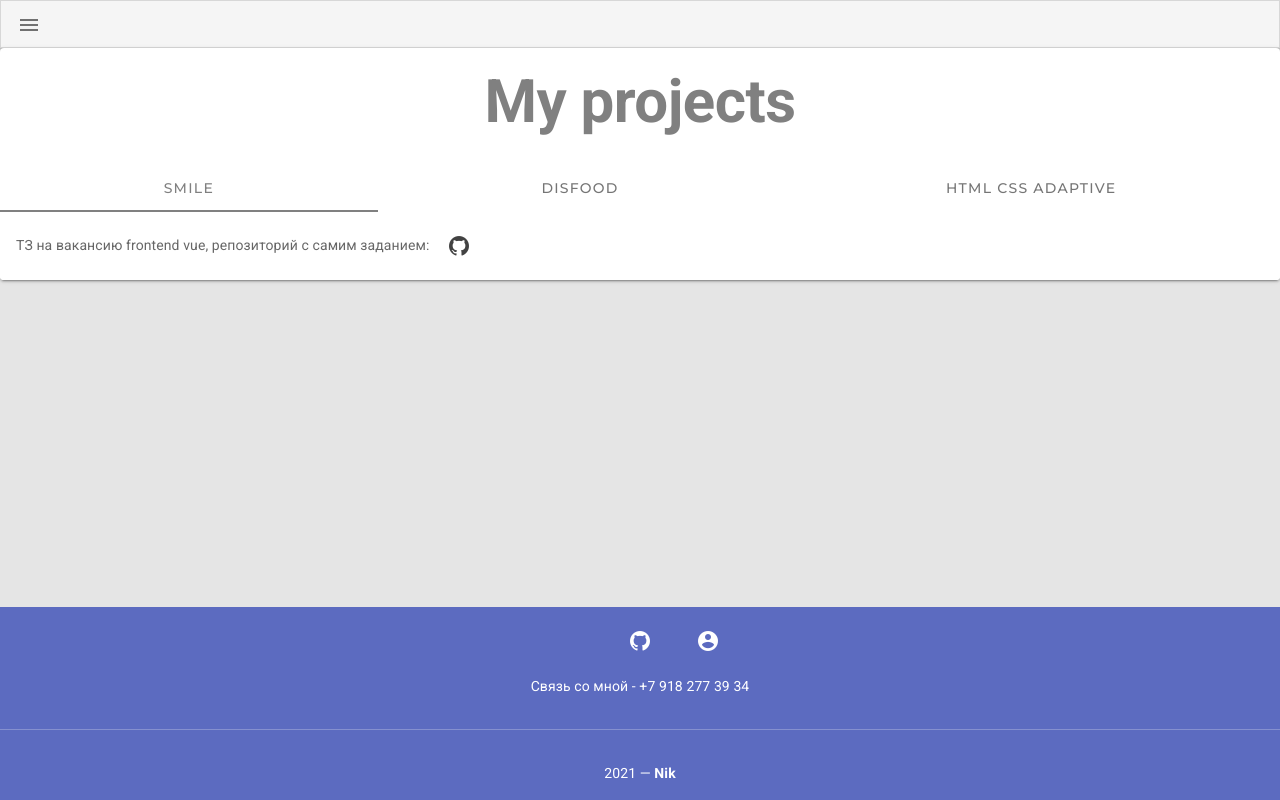
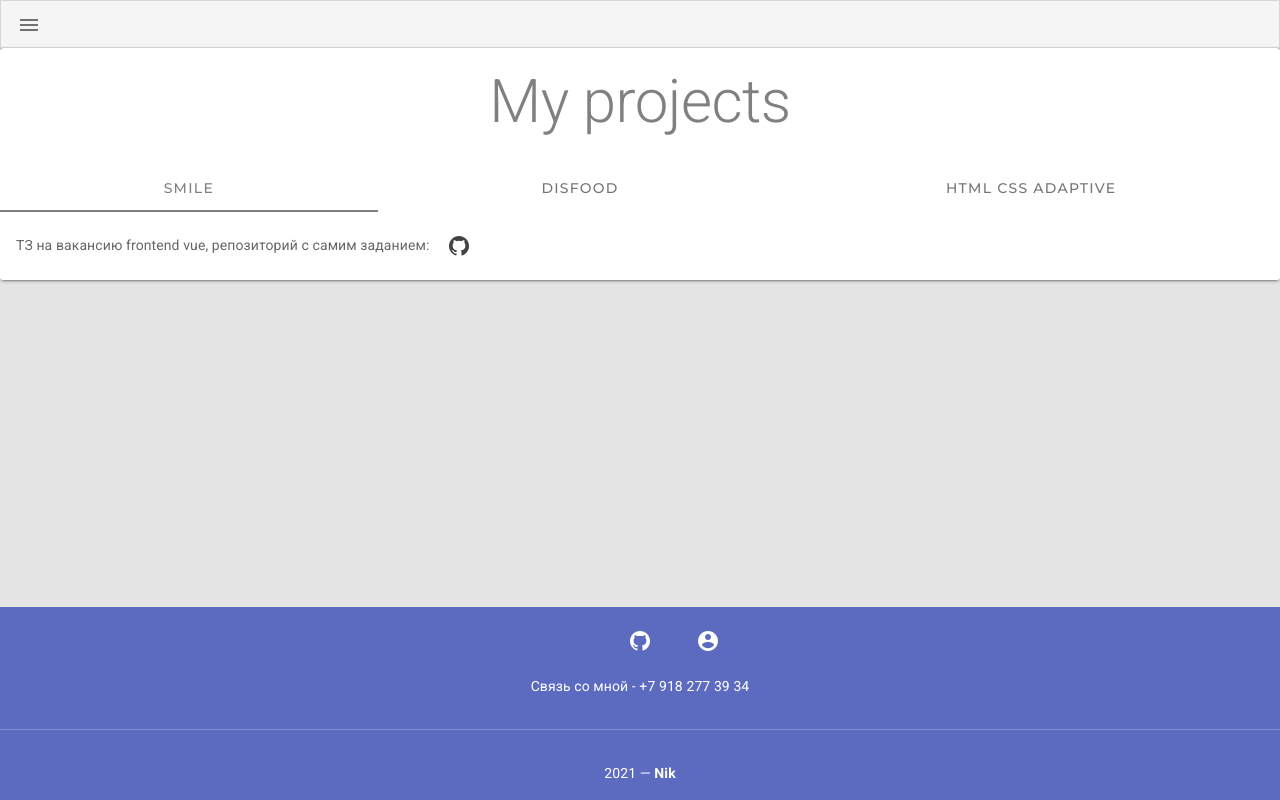
Before and after one commit to N1ikls/Portfolio, a Vue app in the folder nik/: page / in a window 1280 px wide. Built offline with nearby package versions, Linux system fonts and the light colour scheme.

Commit message:
edit h1 text

```diff
--- a/nik/src/views/Myprojects/Myprojects.vue
+++ b/nik/src/views/Myprojects/Myprojects.vue
@@ -3,7 +3,7 @@
     <navigation />
     <v-card color="basil">
       <v-card-title class="text-center justify-center py-6">
-        <h1 class="font-weight-bold text-h2 basil--text">My projects</h1>
+        <h1 class="text-h2 basil--text">My projects</h1>
       </v-card-title>
       <v-tabs v-model="tab" background-color="transparent" color="basil" grow>
         <v-tab
@@ -98,6 +98,9 @@ export default {
 </script>
 
 <style>
+h1 {
+  font-family: 'Montserrat', sans-serif;
+}
 .basil--text {
   color: grey !important;
   font-family: "Montserrat", sans-serif;
```
